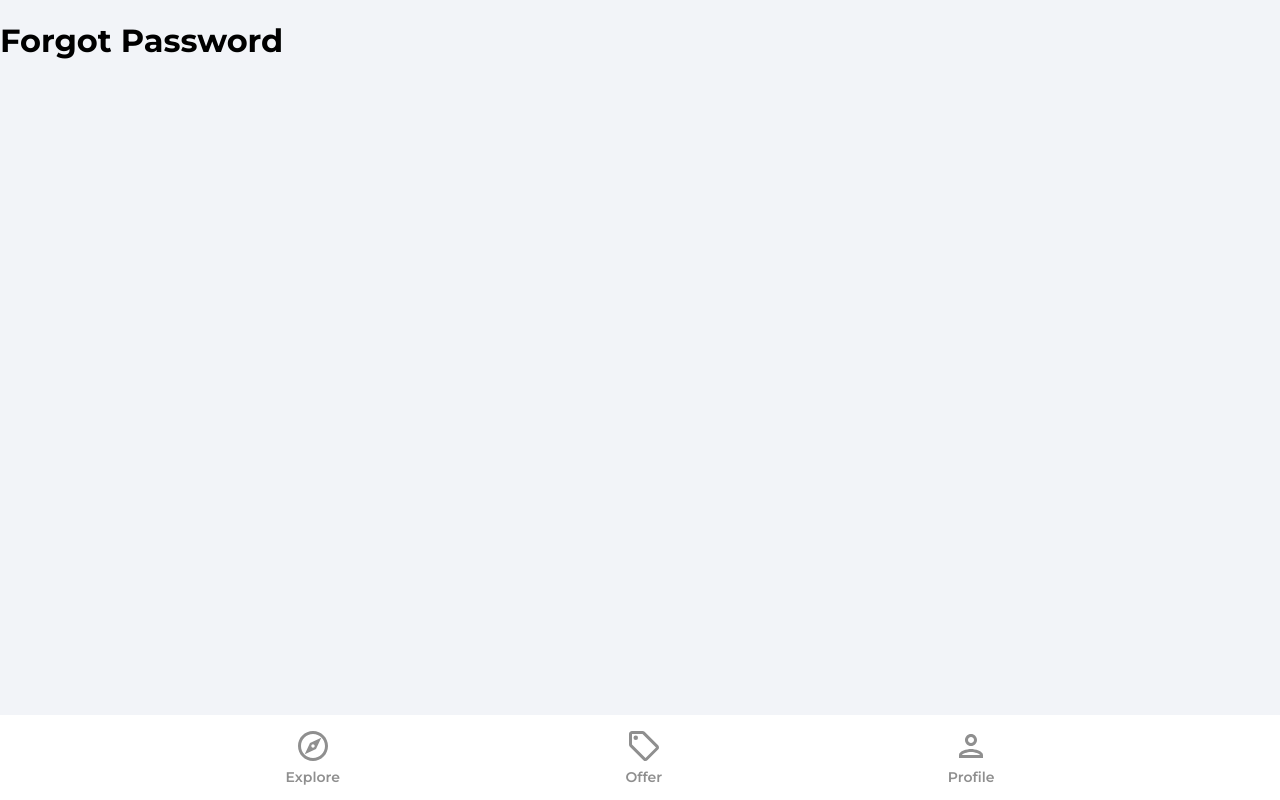
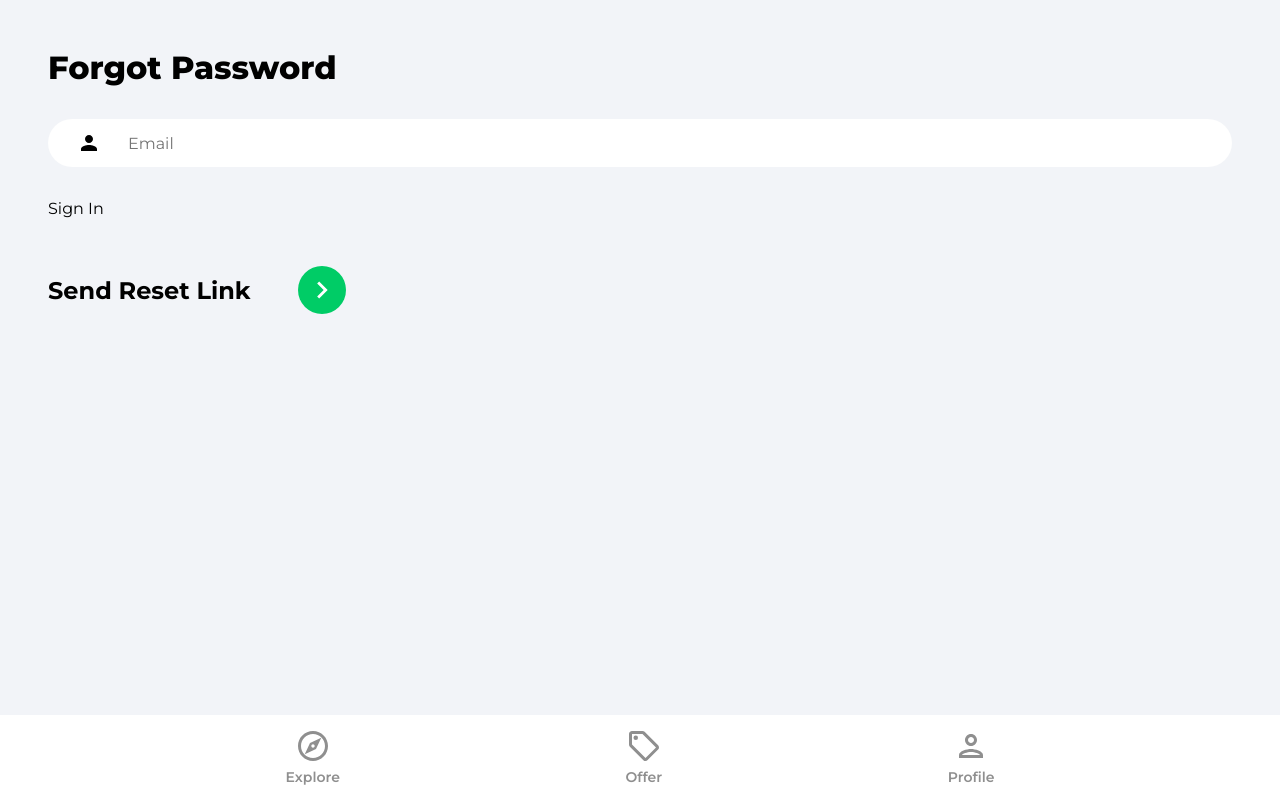
Before and after one commit to Crazyhaller/House-Marketplace, a React (Create React App) app: page /forgot-password in a window 1280 px wide. Built offline with nearby package versions, Linux system fonts and the light colour scheme.

Commit message:
setup forgot password page

```diff
--- a/src/pages/ForgotPassword.jsx
+++ b/src/pages/ForgotPassword.jsx
@@ -1,9 +1,53 @@
+import { useState } from 'react'
+import { Link } from 'react-router-dom'
+import { getAuth, sendPasswordResetEmail } from 'firebase/auth'
+import { toast } from 'react-toastify'
+import { ReactComponent as ArrowRightIcon } from '../assets/svg/keyboardArrowRightIcon.svg'
+
 function ForgotPassword() {
-    return (
-      <div>
-          <h1>Forgot Password</h1>
-      </div>
-    )
+  const [email, setEmail] = useState('')
+
+  const onChange = (e) => setEmail(e.target.value)
+
+  const onSubmit = async (e) => {
+    e.preventDefault()
+    try {
+      const auth = getAuth()
+      await sendPasswordResetEmail(auth, email)
+      toast.success('Password reset email was sent')
+    } catch (error) {
+      toast.error('Could not send reset email')
+    }
   }
 
-  export default ForgotPassword
+  return (
+    <div className="pageContainer">
+      <header>
+        <p className="pageHeader">Forgot Password</p>
+      </header>
+      <main>
+        <form onSubmit={onSubmit}>
+          <input
+            type="email"
+            className="emailInput"
+            placeholder="Email"
+            id="email"
+            value={email}
+            onChange={onChange}
+          />
+          <Link className="forgotPasswordLink" to="/sign-in" />
+          Sign In
+          <Link />
+          <div className="signInBar">
+            <div className="signInText">Send Reset Link</div>
+            <button className="signInButton">
+              <ArrowRightIcon fill="#ffffff" width="34px" height="34px" />
+            </button>
+          </div>
+        </form>
+      </main>
+    </div>
+  )
+}
+
+export default ForgotPassword
```
